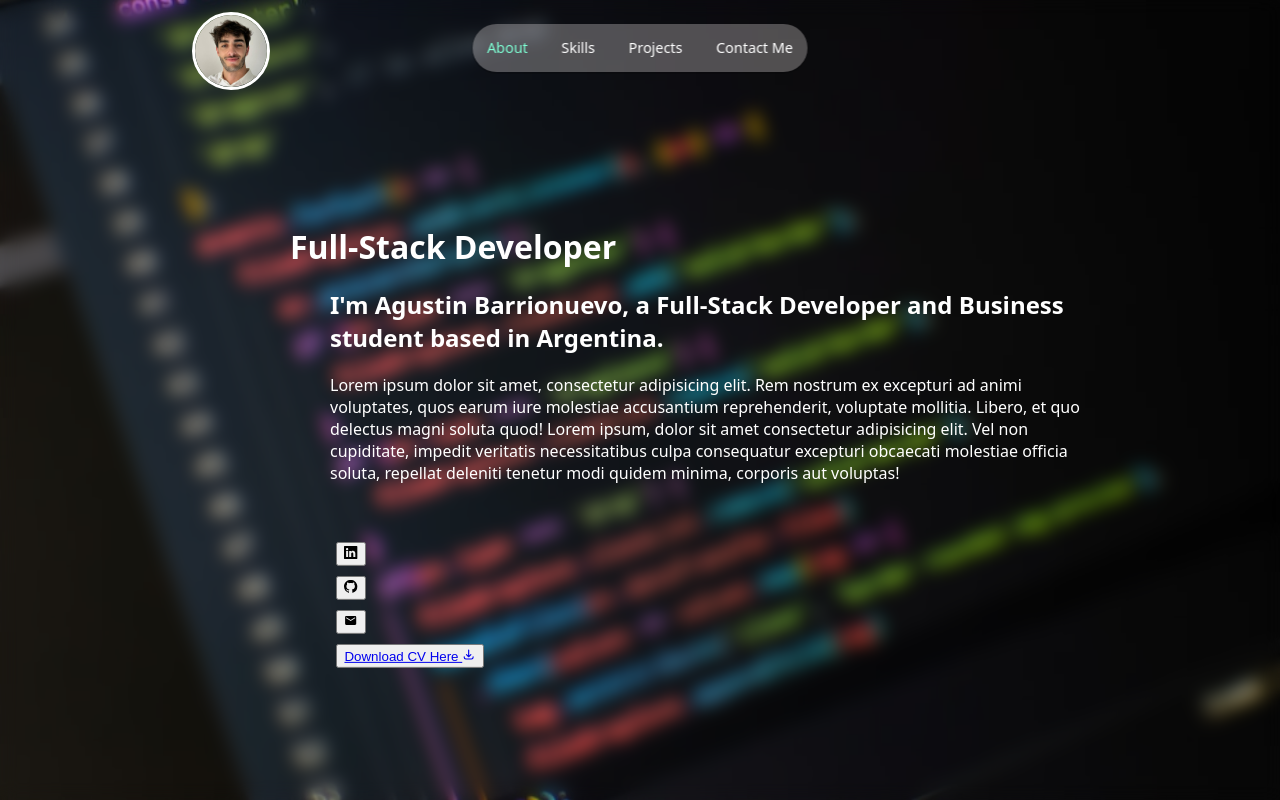
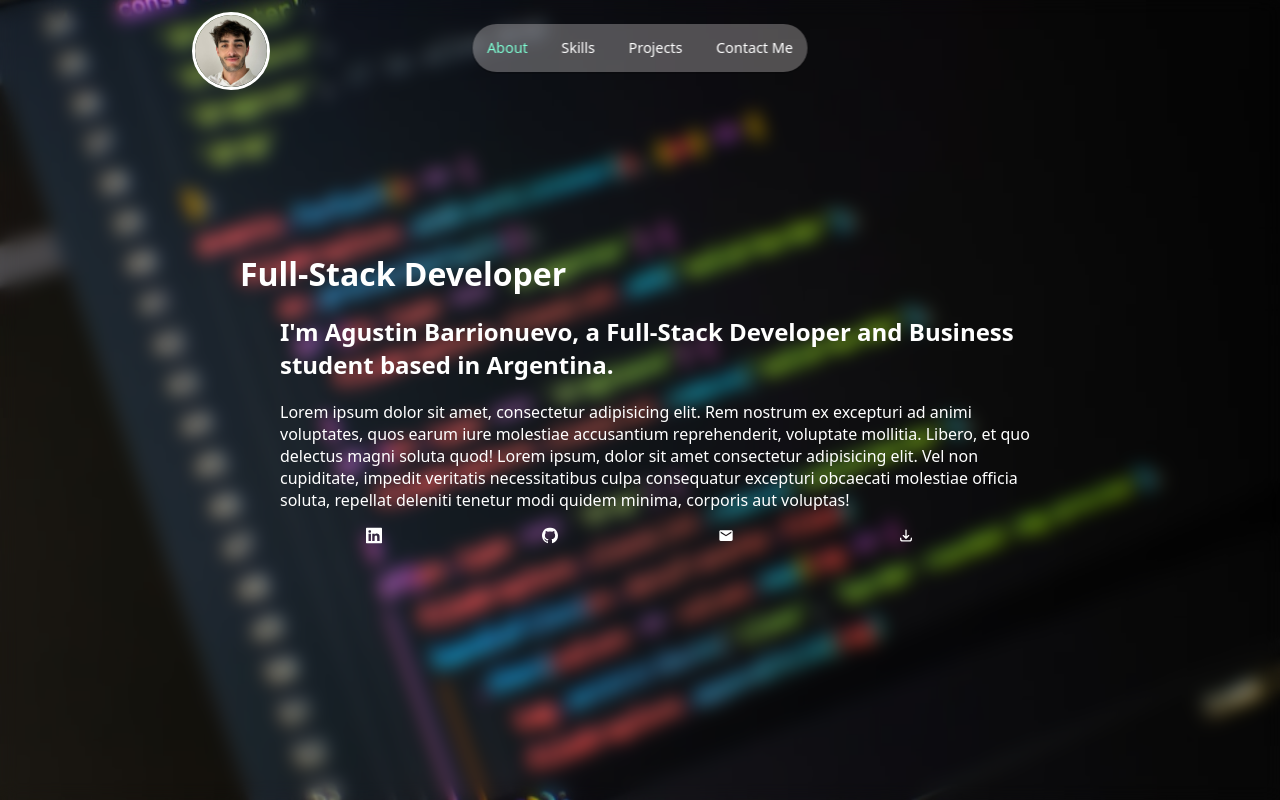
Before and after one commit to agusbarrionuevo2/Portfolio, a React (Vite) app: page / in a window 1280 px wide. Built offline with nearby package versions, Linux system fonts and the light colour scheme.

Commit message:
css about

```diff
--- a/src/components/about/About.css
+++ b/src/components/about/About.css
@@ -2,15 +2,13 @@
 .about-container{
 	position: absolute;
 	top: 50%;
-	transform: translate(0, -40%);
+	left: 50%;
+	transform: translate(-50%, -50%);
 	padding: 10px;
-
 }
 
 .about {
 	width: 50rem;
-	top: 50%;
-	margin-left: 35%;
 }
 
 .title{
@@ -26,17 +24,16 @@
 }
 
 .social-links {
-	margin: auto;
-	width: fit-content;
-	padding-top: 2rem;
-	display: grid;
-	grid-template-columns: repeat(1, 1fr);
-	grid-template-rows: repeat(4, 1fr);
+	display: block;
+	flex-direction: row;
+	text-align: center;
 }
 
 .link {
-	color: black;
-	height: 50rem;
+	color:	white;
+	padding-left: 5rem;
+	padding-right: 5rem;
+	text-decoration: none;
 }
 
 .link-btn {
--- a/src/components/about/About.jsx
+++ b/src/components/about/About.jsx
@@ -13,10 +13,10 @@ export default function About () {
 				<p className='text'>Lorem ipsum dolor sit amet, consectetur adipisicing elit. Rem nostrum ex excepturi ad animi voluptates, quos earum iure molestiae accusantium reprehenderit, voluptate mollitia. Libero, et quo delectus magni soluta quod! Lorem ipsum, dolor sit amet consectetur adipisicing elit. Vel non cupiditate, impedit veritatis necessitatibus culpa consequatur excepturi obcaecati molestiae officia soluta, repellat deleniti tenetur modi quidem minima, corporis aut voluptas!</p>
 			</div>
 			<div className='social-links'>
-				<button className='link-btn'><a className='link' href='https://www.linkedin.com/in/agustin-barrionuevo-a7a25b238/'L target='_blank'><BsLinkedin/></a></button>
-				<button className='link-btn' ><a className='link' href='https://github.com/agusbarrionuevo2' target='_blank'><BsGithub/></a></button>
-				<button className='link-btn'><a className='link' href="mailto:agubarrionuevo@gmail.com" target="_blank" without rel="noreferrer" ><MdMail/></a></button>
-				<button className='link-btn'><a href={Curriculum} download className='btn-cv'>Download CV Here <HiOutlineDownload/></a></button>
+				<a className='link' href='https://www.linkedin.com/in/agustin-barrionuevo-a7a25b238/'L target='_blank'><BsLinkedin/><span></span></a>
+				<a className='link' href='https://github.com/agusbarrionuevo2' target='_blank'><BsGithub/><span></span></a>
+				<a className='link' href="mailto:agubarrionuevo@gmail.com" target="_blank" without rel="noreferrer" ><MdMail/><span></span></a>
+				<a className='link' href={Curriculum} download> <HiOutlineDownload/><span></span></a>
 			</div>
 		</div>
 	)
```
